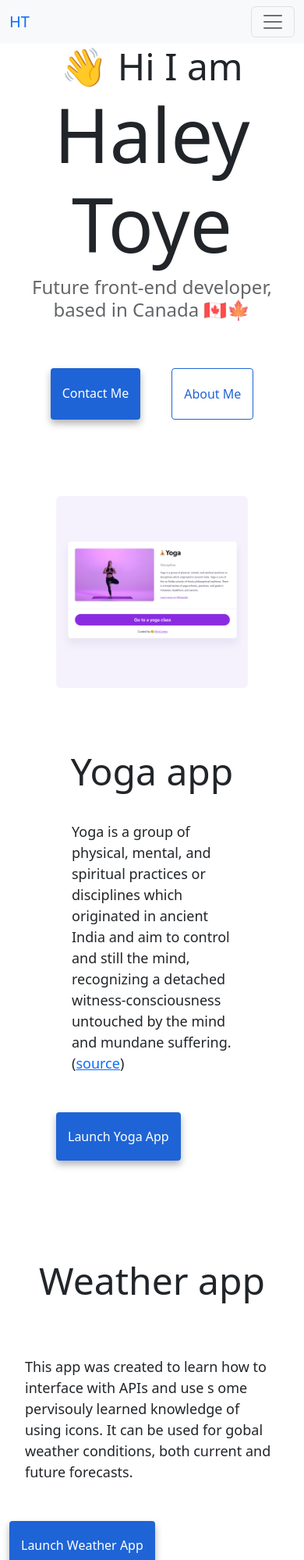
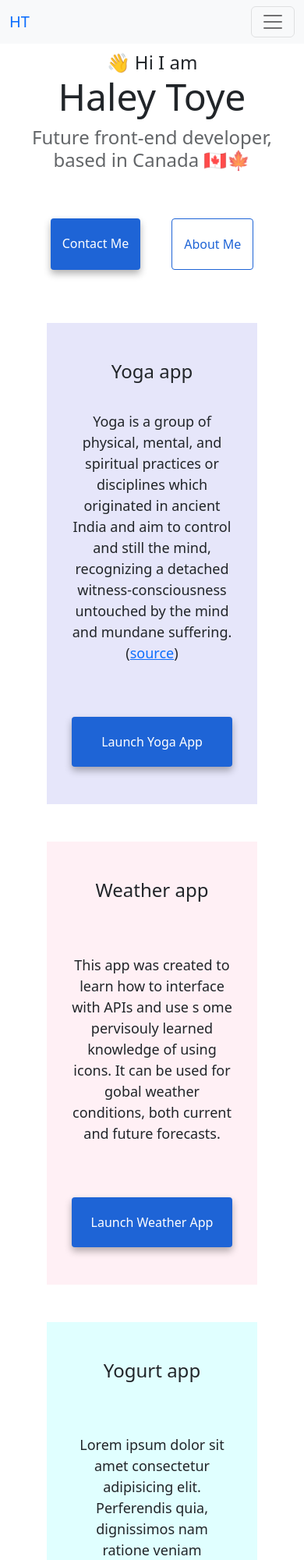
Before and after one commit to haleytoye/portfolio-site, a website: page index.html in a window 390 px wide. Shown: the top 2000 px of the page at 78% size. Drawn offline with nearby package versions, Linux system fonts and the light colour scheme.

Commit message:
Added responsive css @media and in class html

```diff
--- a/index.html
+++ b/index.html
@@ -17,7 +17,7 @@
       crossorigin="anonymous"
     ></script>
 
-    <title>[Haley Toye]</title>
+    <title>Haley Toye</title>
     <link rel="stylesheet" href="/src/style.css" />
   </head>
   <body>
@@ -84,11 +84,11 @@
         <div class="col-md-6">
           <img
             src="/images/yoga.png"
-            class="img-fluid rounded"
+            class="d-none d-sm-block img-fluid rounded"
             alt="yoga-img"
           />
         </div>
-        <div class="col-md-6">
+        <div class="col-md-6 text">
           <h2 class="text-lg-left mt-5 mb-3">Yoga app</h2>
 
           <p>
@@ -106,8 +106,8 @@
           </div>
         </div>
       </div>
-      <div class="row mt-5">
-        <div class="col-md-6">
+      <div class="row m-5">
+        <div class="col-md-6 text2">
           <h2 class="mb-5 mt-5">Weather app</h2>
           <p>
             This app was created to learn how to interface with APIs and use s
@@ -127,28 +127,28 @@
         <div class="col-md-6">
           <img
             src="/images/weather.png"
-            class="img-fluid rounded"
+            class="img-fluid rounded d-none d-sm-block"
             alt="weather-app-img"
           />
         </div>
       </div>
-      <div class="row mt-5">
+      <div class="row m-5">
         <div class="col-md-6">
           <img
             src="/images/yogurt.png"
-            class="img-fluid rounded"
+            class="img-fluid rounded d-none d-sm-block"
             alt="yogurt-img"
           />
         </div>
-        <div class="col-md-6">
-          <h2 class="mb-5 mt-5">Yogurt app</h2>
+        <div class="col-md-6 text3">
+          <h2 class="mt-5 pb-5">Yogurt app</h2>
           <p>
             Lorem ipsum dolor sit amet consectetur adipisicing elit. Perferendis
             quia, dignissimos nam ratione veniam quibusdam porro omnis quam vel
             eos eveniet alias temporibus deserunt veritatis minima fugiat
             explicabo eum dolore.
           </p>
-          <div class="mt-5">
+          <div class="mb-5 mt-5">
             <a href="#" class="primary-link">Launch Yogurt App</a>
           </div>
         </div>
--- a/src/style.css
+++ b/src/style.css
@@ -23,6 +23,7 @@ h1 {
 }
 
 h2 {
+  margin-top: 10px;
   font-size: 48px;
 }
 
@@ -141,3 +142,31 @@ img {
 .yoga-text {
   margin-top: 20px;
 }
+@media (max-width: 576px) {
+  .primary-link {
+    display: block;
+    text-align: center;
+    margin: 0 20px;
+  }
+  h1 {
+    font-size: 48px;
+  }
+  h2 {
+    font-size: 24px;
+  }
+  p {
+    text-align: center;
+  }
+  .text {
+    background-color: lavender;
+  }
+  .text2 {
+    background-color: lavenderblush;
+  }
+  .text3 {
+    background-color: lightcyan;
+  }
+  .mt-5 {
+    margin: 0 auto;
+  }
+}
```
Also changed, not shown: about.html (+12 -1 lines).
